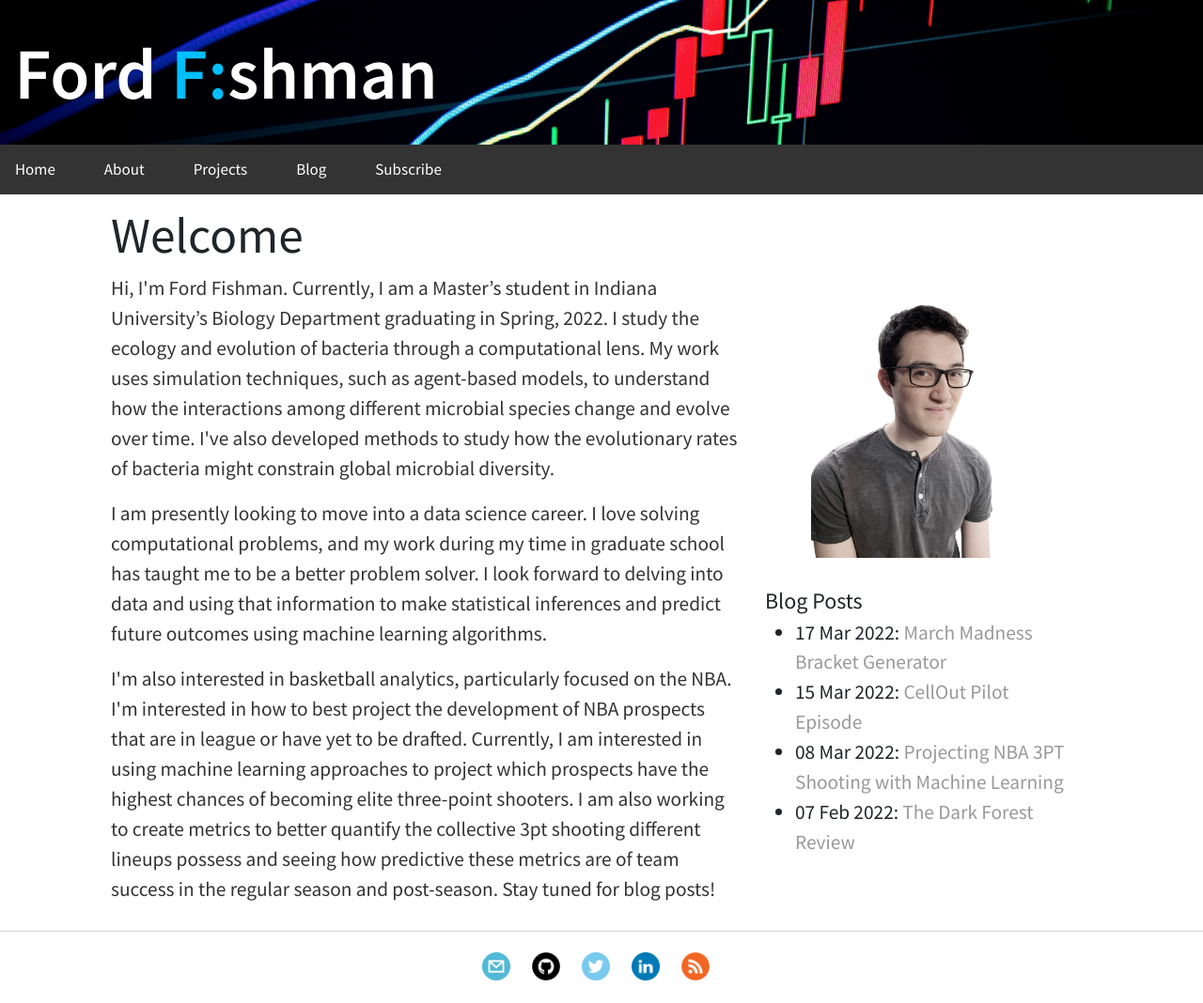
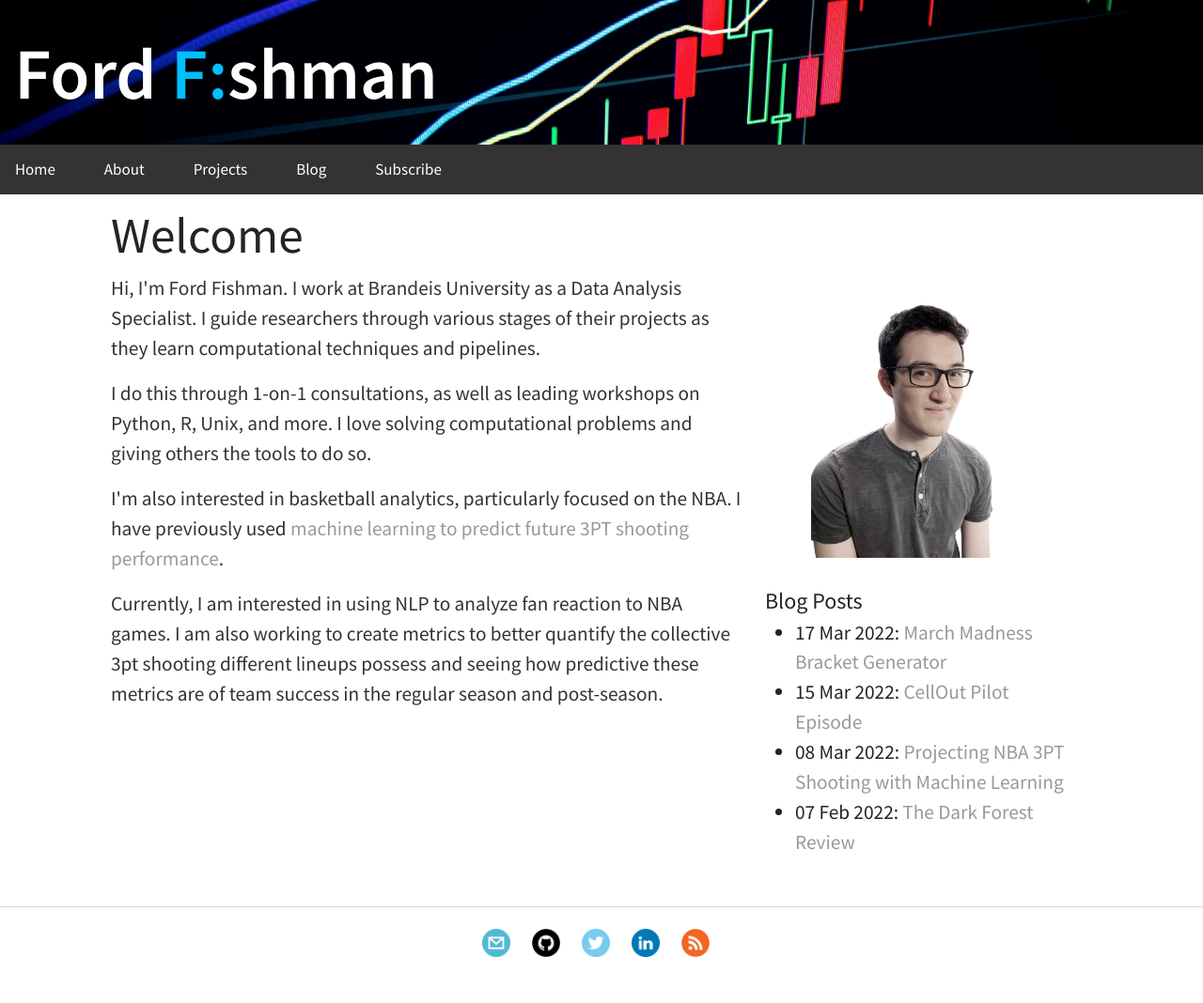
Before and after one commit to fordfishman/fordfishman.github.io, a Jekyll site: the page built from index.html, in a window 1280 px wide. Shown: the whole page at 94% size. Built offline with Jekyll 4.4.1, drawn with Linux system fonts in a browser that asks for light colours; comment, search, counter and statistics services are not loaded; after the commit the page ends 1043 px from its top, so only the background shows below that.

Commit message:
updated home page

```diff
--- a/index.html
+++ b/index.html
@@ -13,27 +13,21 @@ title: Ford Fishman
 	<div class="row container">
 		<div class="col-xs-12 col-sm-12 col-md-12 col-lg-8">
 			<p>
-				Hi, I'm Ford Fishman. Currently, I am a Master&rsquo;s student in Indiana University&rsquo;s
-				Biology Department graduating in Spring, 2022. I study the ecology and evolution of bacteria
-				through a computational lens. My work uses simulation techniques, such as agent-based models,
-				to understand how the interactions among different microbial species change and evolve over time.
-				I've also developed methods to study how the evolutionary rates of bacteria might constrain global microbial diversity.
+				Hi, I'm Ford Fishman. I work at Brandeis University as a Data Analysis Specialist.
+				I guide researchers through various stages of their projects as they learn computational techniques and pipelines.
+			</p>
+			<p>
+				I do this through 1-on-1 consultations, as well as leading workshops on Python, R, Unix, and more.
+				I love solving computational problems and giving others the tools to do so.
 			</p>
 
 			<p>
-				I am presently looking to move into a data science career. I love solving computational problems, and
-				my work during my time in graduate school has taught me to be a better problem solver. I look forward
-				to delving into data and using that information to make statistical inferences and predict future outcomes
-				using machine learning algorithms.
+				I'm also interested in basketball analytics, particularly focused on the NBA. I have previously used <a href="/blog/2022/03/08/3pt-machine-learning">machine learning to predict future 3PT shooting performance</a>.
 			</p>
 
 			<p>
-				I'm also interested in basketball analytics, particularly focused on the NBA. I'm interested in
-				how to best project the development of NBA prospects that are in league or have yet to be
-				drafted. Currently, I am interested in using machine learning approaches to project which prospects
-				have the highest chances of becoming elite three-point shooters. I am also working to create metrics to
-				better quantify the collective 3pt shooting different lineups possess and seeing how predictive these metrics
-				are of team success in the regular season and post-season. Stay tuned for blog posts!
+				Currently, I am interested in using NLP to analyze fan reaction to NBA games. I am also working to create metrics to
+				better quantify the collective 3pt shooting different lineups possess and seeing how predictive these metrics are of team success in the regular season and post-season.
 			</p>
 		</div>
 
```
